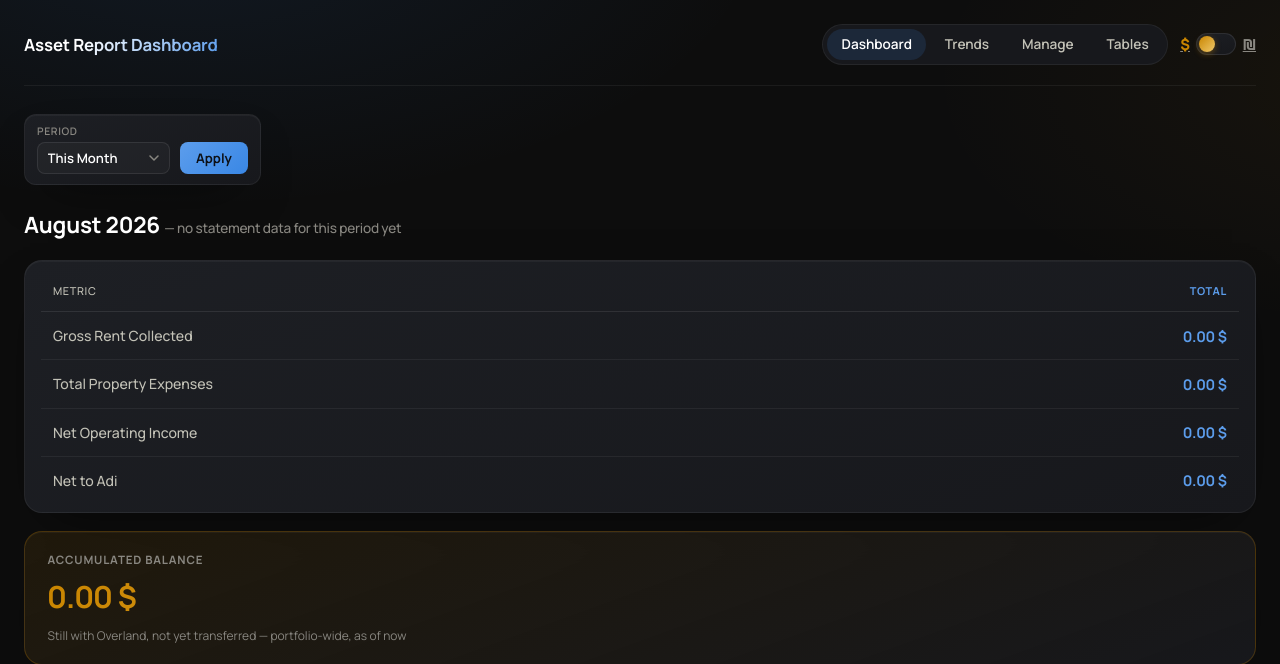
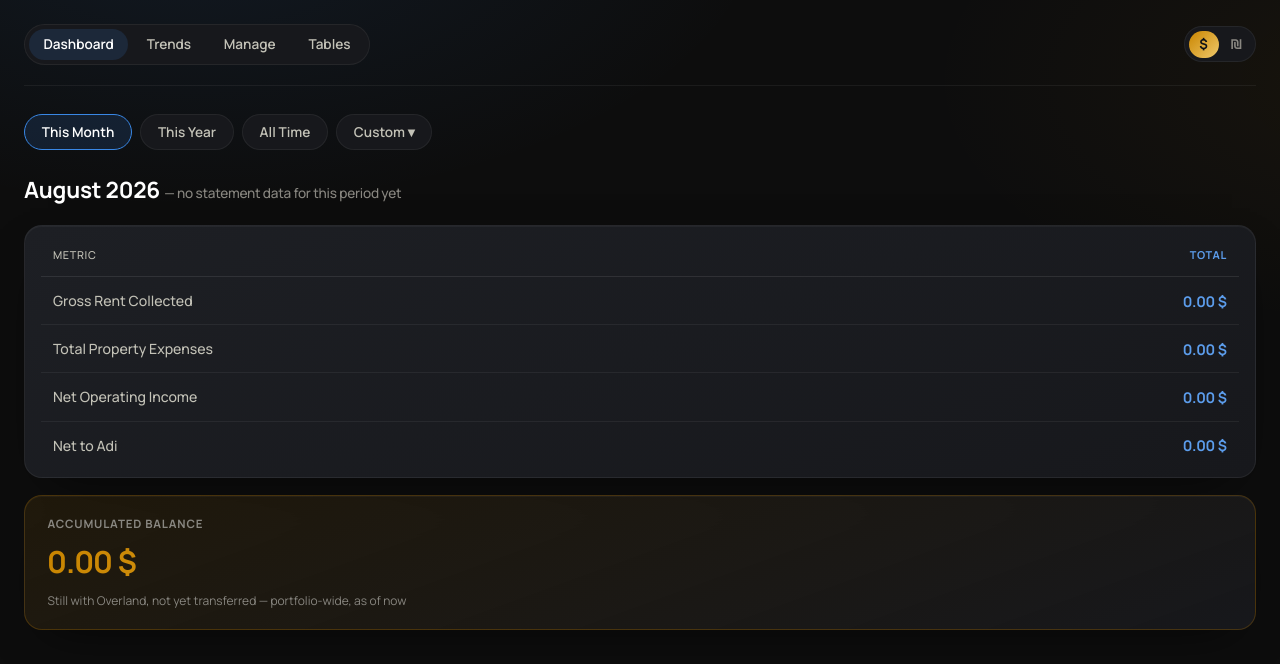
Before and after one commit to AdiKellerAI/asset_report_dashboard, a Flask app: page / in a window 1280 px wide. Shown: the top 664 px of the page. Run offline with Flask 3, Linux system fonts and the light colour scheme; data that the repository does not hold is empty.

Commit message:
Combined mortgage, dropzone upload, dashboard chrome redesign, chart date fix
Per Adi's feedback:

- Chart x-axis labels are now "2026-02" (month/year), not the full ISO date
  with a meaningless day-of-month - both the dashboard NOI chart and Trends.

- Mortgage is now one combined loan for the whole portfolio, not one per
  property (Adi confirmed directly). Migration 1cc3e145c181 drops
  mortgage.property_id entirely - portfolio-level like transfer.
  /manage/mortgage (no <nickname> in the URL now) upserts the single row.
  Adi also confirmed the mortgage should only ever subtract from the Total
  column of Net to Adi, never an individual property's own column - only
  applied when property_nickname == "all" in dashboard_summary/trend_series.

- Upload New Reports redesigned as a real drag-and-drop dropzone (dashed
  border, upload icon, filename preview, dragover highlight) instead of a
  plain file input - actual drag-and-drop, matching dev-plan.md sec 6.1's
  original "via drag-and-drop" language.

- Dashboard chrome redesign per Adi's screenshot: the "Asset Report
  Dashboard" wordmark is gone from the header (site-wide, since it's shared
  via base.html - the page <title> keeps it, just not shown on-page); the
  currency/language control is now a minimal segmented $/₪ pair instead of
  the sliding-thumb switch from an earlier round; the Period filter is now
  a row of instant-navigating pills (This Month/This Year/All Time) plus a
  "Custom" pill that reveals a small inline Month-or-Year form, replacing
  the boxed dropdown-and-Apply-button card entirely.

Caught and fixed a real CSS bug along the way: the custom-period form's own
unconditional display:flex was overriding the native [hidden] attribute's
display:none (equal specificity, authored CSS loads after the UA
stylesheet) - added an explicit .custom-period-form[hidden] rule.

103 tests pass (2 removed - a per-property-mortgage scenario that no longer
exists; 2 rewritten for the new all-properties-only mortgage rule).

Co-Authored-By: Claude Sonnet 5 <noreply@anthropic.com>

```diff
--- a/app/routes/dashboard.py
+++ b/app/routes/dashboard.py
@@ -34,7 +34,7 @@ def landing():
         selected_period=period,
         selected_month=month or "",
         selected_year=year or "",
-        noi_months=[m.isoformat() for m in noi_trend["months"]],
+        noi_months=[m.strftime("%Y-%m") for m in noi_trend["months"]],
         noi_lines=noi_trend["lines"],
         total_label=translate("Total", g.lang),
     )
--- a/app/routes/data_browser.py
+++ b/app/routes/data_browser.py
@@ -133,7 +133,6 @@ def _table_configs():
             "order_by": Mortgage.id,
             "columns": [
                 ("ID", lambda r: r.id),
-                ("Property", lambda r: _property_label(r.property)),
                 ("Lender", lambda r: r.lender or "—"),
                 (
                     "Monthly Payment",
--- a/app/routes/trends.py
+++ b/app/routes/trends.py
@@ -54,6 +54,6 @@ def trends():
         category_series=category_series,
         selected_series=selected_series,
         selected_range=selected_range,
-        months=[m.isoformat() for m in data["months"]],
+        months=[m.strftime("%Y-%m") for m in data["months"]],
         series=series,
     )
--- a/app/static/css/style.css
+++ b/app/static/css/style.css
@@ -70,24 +70,6 @@ a {
   border-bottom: 1px solid var(--border-soft);
 }
 
-.page-header h1 {
-  font-size: 1.05rem;
-  font-weight: 700;
-  letter-spacing: -0.01em;
-  margin: 0;
-  background: linear-gradient(120deg, var(--ink) 30%, var(--accent-strong) 100%);
-  -webkit-background-clip: text;
-  background-clip: text;
-  color: transparent;
-}
-
-.header-right {
-  display: flex;
-  align-items: center;
-  gap: 0.75rem;
-  flex-shrink: 0;
-}
-
 .main-nav {
   display: flex;
   flex-shrink: 0;
@@ -98,89 +80,44 @@ a {
   padding: 0.25rem;
 }
 
-/* A dedicated switch design (not the same segmented-pill look as the nav)
-   so it reads as its own distinct control: two currency symbols with a
-   sliding thumb between them, gold-accented to match the Accumulated
-   Balance card's "money" association. */
+/* A minimal segmented control (not a switch) - two currency symbols side
+   by side, the active one filled with the gold "money" accent. */
 .currency-widget {
   display: flex;
   align-items: center;
   gap: 0.6rem;
 }
 
-.currency-toggle {
-  appearance: none;
-  border: none;
-  background: none;
-  padding: 0;
+.lang-switch {
+  display: flex;
+  background: var(--surface);
+  border: 1px solid var(--border-soft);
+  border-radius: 999px;
+  padding: 0.2rem;
+  gap: 0.15rem;
+}
+
+.lang-switch-option {
   display: flex;
   align-items: center;
-  gap: 0.4rem;
-  cursor: pointer;
+  justify-content: center;
+  min-width: 30px;
+  padding: 0.3rem 0.6rem;
+  border-radius: 999px;
+  font-size: 0.85rem;
+  font-weight: 700;
   color: var(--ink-muted);
-  font: inherit;
+  text-decoration: none;
+  transition: color 0.2s ease, background 0.2s ease;
 }
 
-.currency-toggle-side {
-  font-size: 0.95rem;
-  font-weight: 800;
-  transition: color 0.2s ease, transform 0.2s ease;
+.lang-switch-option:hover {
+  color: var(--ink);
 }
 
-.currency-toggle-usd {
-  color: var(--gold);
-}
-
-.currency-toggle.is-nis .currency-toggle-usd {
-  color: var(--ink-muted);
-  transform: scale(0.85);
-}
-
-.currency-toggle-nis {
-  color: var(--ink-muted);
-}
-
-.currency-toggle.is-nis .currency-toggle-nis {
-  color: var(--gold);
-  transform: scale(1.05);
-}
-
-.currency-toggle-track {
-  position: relative;
-  width: 40px;
-  height: 22px;
-  border-radius: 999px;
-  background: linear-gradient(160deg, var(--surface-raised), var(--surface));
-  border: 1px solid var(--border);
-  transition: border-color 0.2s ease;
-}
-
-.currency-toggle-thumb {
-  position: absolute;
-  top: 2px;
-  left: 2px;
-  width: 16px;
-  height: 16px;
-  border-radius: 50%;
+.lang-switch-option.active {
+  color: #0d1117;
   background: linear-gradient(135deg, var(--gold), #f0c96b);
-  box-shadow: 0 2px 6px rgba(201, 133, 0, 0.4);
-  transition: transform 0.2s ease;
-}
-
-.currency-toggle.is-nis .currency-toggle-thumb {
-  transform: translateX(18px);
-}
-
-.currency-toggle:hover .currency-toggle-track {
-  border-color: var(--gold);
-}
-
-.currency-toggle:focus-visible {
-  outline: none;
-}
-
-.currency-toggle:focus-visible .currency-toggle-track {
-  box-shadow: 0 0 0 3px var(--gold-soft);
 }
 
 .fx-rate-note {
@@ -302,8 +239,89 @@ a {
   box-shadow: 0 0 0 3px var(--accent-ring);
 }
 
-.custom-period-field {
+/* ---------- Period selector (pill row, not a boxed dropdown card) ---------- */
+
+.period-selector {
+  margin-bottom: 1.5rem;
+}
+
+.period-pills {
+  display: flex;
+  flex-wrap: wrap;
+  gap: 0.5rem;
+}
+
+.period-pill {
+  appearance: none;
+  border: 1px solid var(--border-soft);
+  background: var(--surface);
+  color: var(--ink-secondary);
+  text-decoration: none;
+  font: inherit;
+  font-size: 0.85rem;
+  font-weight: 600;
+  padding: 0.5rem 1.05rem;
+  border-radius: 999px;
+  cursor: pointer;
+  transition: color 0.2s ease, border-color 0.2s ease, background 0.2s ease;
+}
+
+.period-pill:hover {
+  color: var(--ink);
+  border-color: var(--accent);
+}
+
+.period-pill.active {
+  color: var(--ink);
+  background: var(--accent-soft);
+  border-color: var(--accent);
+}
+
+.custom-period-form {
+  display: flex;
+  flex-wrap: wrap;
+  align-items: center;
+  gap: 0.6rem;
+  margin-top: 0.6rem;
+}
+
+.custom-period-form[hidden] {
   display: none;
+}
+
+.custom-period-form select,
+.custom-period-form input {
+  appearance: none;
+  -webkit-appearance: none;
+  background: rgba(255, 255, 255, 0.03);
+  color: var(--ink);
+  border: 1px solid var(--border);
+  border-radius: 8px;
+  padding: 0.4rem 0.6rem;
+  font: inherit;
+  font-size: 0.82rem;
+  min-height: 34px;
+}
+
+.custom-period-form select:focus,
+.custom-period-form input:focus {
+  outline: none;
+  border-color: var(--accent);
+  box-shadow: 0 0 0 3px var(--accent-ring);
+}
+
+.custom-period-form button {
+  appearance: none;
+  border: none;
+  border-radius: 8px;
+  padding: 0.4rem 1rem;
+  min-height: 34px;
+  font: inherit;
+  font-size: 0.82rem;
+  font-weight: 700;
+  color: #0d1117;
+  background: linear-gradient(135deg, var(--accent-strong), var(--accent));
+  cursor: pointer;
 }
 
 .series-picker {
--- a/app/templates/base.html
+++ b/app/templates/base.html
@@ -11,8 +11,6 @@
 </head>
 <body>
   <header class="page-header">
-    <h1>{{ "Asset Report Dashboard"|t }}</h1>
-    <div class="header-right">
     <nav class="main-nav">
       <a href="/" class="{{ 'active' if active_nav == 'dashboard' else '' }}">{{ "Dashboard"|t }}</a>
       <a href="/trends" class="{{ 'active' if active_nav == 'trends' else '' }}">{{ "Trends"|t }}</a>
@@ -20,20 +18,13 @@
       <a href="/tables" class="{{ 'active' if active_nav == 'tables' else '' }}">{{ "Tables"|t }}</a>
     </nav>
     <div class="currency-widget">
-        <a
-          href="/set-language/{{ 'en' if lang == 'he' else 'he' }}"
-          id="currency-toggle"
-          class="currency-toggle {{ 'is-nis' if lang == 'he' else '' }}"
-          aria-label="{{ 'Switch to English / USD' if lang == 'he' else 'Switch to Hebrew / NIS' }}"
-        >
-          <span class="currency-toggle-side currency-toggle-usd">$</span>
-          <span class="currency-toggle-track"><span class="currency-toggle-thumb"></span></span>
-          <span class="currency-toggle-side currency-toggle-nis">₪</span>
-        </a>
+      <div class="lang-switch" role="group" aria-label="Currency / language">
+        <a href="/set-language/en" class="lang-switch-option {{ 'active' if lang == 'en' }}">$</a>
+        <a href="/set-language/he" class="lang-switch-option {{ 'active' if lang == 'he' }}">₪</a>
+      </div>
       {% if lang == "he" %}
       <span class="fx-rate-note">1 $ = {{ "%.2f"|format(usd_to_ils_rate) }} ₪</span>
       {% endif %}
-      </div>
     </div>
   </header>
 
--- a/app/templates/dashboard.html
+++ b/app/templates/dashboard.html
@@ -2,30 +2,25 @@
 {% set active_nav = "dashboard" %}
 
 {% block content %}
-  <form class="filter-bar" method="get" action="/">
-    <label>
-      {{ "Period"|t }}
-      <select name="period" id="period-select">
-        <option value="this_month" {{ "selected" if selected_period == "this_month" }}>{{ "This Month"|t }}</option>
-        <option value="this_year" {{ "selected" if selected_period == "this_year" }}>{{ "This Year"|t }}</option>
-        <option value="custom_month" {{ "selected" if selected_period == "custom_month" }}>{{ "Custom Month"|t }}</option>
-        <option value="custom_year" {{ "selected" if selected_period == "custom_year" }}>{{ "Custom Year"|t }}</option>
-        <option value="all_time" {{ "selected" if selected_period == "all_time" }}>{{ "All Time"|t }}</option>
+  {% set is_custom = selected_period in ("custom_month", "custom_year") %}
+  <div class="period-selector">
+    <nav class="period-pills">
+      <a href="/?period=this_month" class="period-pill {{ 'active' if selected_period == 'this_month' }}">{{ "This Month"|t }}</a>
+      <a href="/?period=this_year" class="period-pill {{ 'active' if selected_period == 'this_year' }}">{{ "This Year"|t }}</a>
+      <a href="/?period=all_time" class="period-pill {{ 'active' if selected_period == 'all_time' }}">{{ "All Time"|t }}</a>
+      <button type="button" id="custom-period-toggle" class="period-pill period-pill-custom {{ 'active' if is_custom }}">{{ "Custom"|t }} ▾</button>
+    </nav>
+
+    <form method="get" action="/" id="custom-period-form" class="custom-period-form" {{ "" if is_custom else "hidden" }}>
+      <select name="period" id="custom-period-type">
+        <option value="custom_month" {{ "selected" if selected_period == "custom_month" }}>{{ "Month"|t }}</option>
+        <option value="custom_year" {{ "selected" if selected_period == "custom_year" }}>{{ "Year"|t }}</option>
       </select>
-    </label>
-
-    <label id="month-field" class="custom-period-field">
-      {{ "Month"|t }}
-      <input type="month" name="month" value="{{ selected_month }}">
-    </label>
-
-    <label id="year-field" class="custom-period-field">
-      {{ "Year"|t }}
-      <input type="number" name="year" min="2020" max="2100" value="{{ selected_year }}">
-    </label>
-
-    <button type="submit">{{ "Apply"|t }}</button>
-  </form>
+      <input type="month" name="month" id="custom-month-input" value="{{ selected_month }}" {{ "" if selected_period == "custom_month" else "hidden" }}>
+      <input type="number" name="year" id="custom-year-input" min="2020" max="2100" value="{{ selected_year }}" {{ "" if selected_period == "custom_year" else "hidden" }}>
+      <button type="submit">{{ "Go"|t }}</button>
+    </form>
+  </div>
 
   <p class="period-label">{{ total.period_label }}{% if not total.has_data %} <span class="period-label-caveat">— {{ "no statement data for this period yet"|t }}</span>{% endif %}</p>
 
@@ -89,15 +84,26 @@
 
 {% block scripts %}
   <script>
-    // Show only the custom-period input relevant to the selected period -
-    // no framework needed, this is the one bit of interactivity the page has.
-    function syncCustomPeriodFields() {
-      var period = document.getElementById("period-select").value;
-      document.getElementById("month-field").style.display = period === "custom_month" ? "flex" : "none";
-      document.getElementById("year-field").style.display = period === "custom_year" ? "flex" : "none";
+    // The "Custom" pill reveals a small inline form (Month or Year + a Go
+    // button) instead of the previous boxed dropdown-and-Apply-button card.
+    var customToggle = document.getElementById("custom-period-toggle");
+    var customForm = document.getElementById("custom-period-form");
+    var customType = document.getElementById("custom-period-type");
+    var monthInput = document.getElementById("custom-month-input");
+    var yearInput = document.getElementById("custom-year-input");
+
+    function syncCustomInputs() {
+      var isMonth = customType.value === "custom_month";
+      monthInput.hidden = !isMonth;
+      yearInput.hidden = isMonth;
     }
-    document.getElementById("period-select").addEventListener("change", syncCustomPeriodFields);
-    syncCustomPeriodFields();
+
+    customToggle.addEventListener("click", function () {
+      customForm.hidden = !customForm.hidden;
+      if (!customForm.hidden) monthInput.focus();
+    });
+    customType.addEventListener("change", syncCustomInputs);
+    syncCustomInputs();
   </script>
 
   {% if noi_months %}
```
Also changed, not shown: other parts of app/static/css/style.css (+72 -8 lines), alembic/versions/1cc3e145c181_make_mortgage_portfolio_level_drop_.py (added, +34 -0 lines), app/i18n.py (+5 -2 lines), app/models.py (+6 -3 lines), app/reports.py (+18 -18 lines), app/routes/manage.py (+11 -14 lines), app/templates/manage.html (+55 -16 lines), docs/PROJECT_STATUS.md (+1 -0 lines), docs/dev-plan.md (+1 -1 lines), tests/test_dashboard_route.py (+3 -2 lines), tests/test_i18n.py (+4 -4 lines), tests/test_manage_route.py (+9 -20 lines), tests/test_reports.py (+16 -7 lines). Lines whose indentation alone changed are shown as unchanged.
